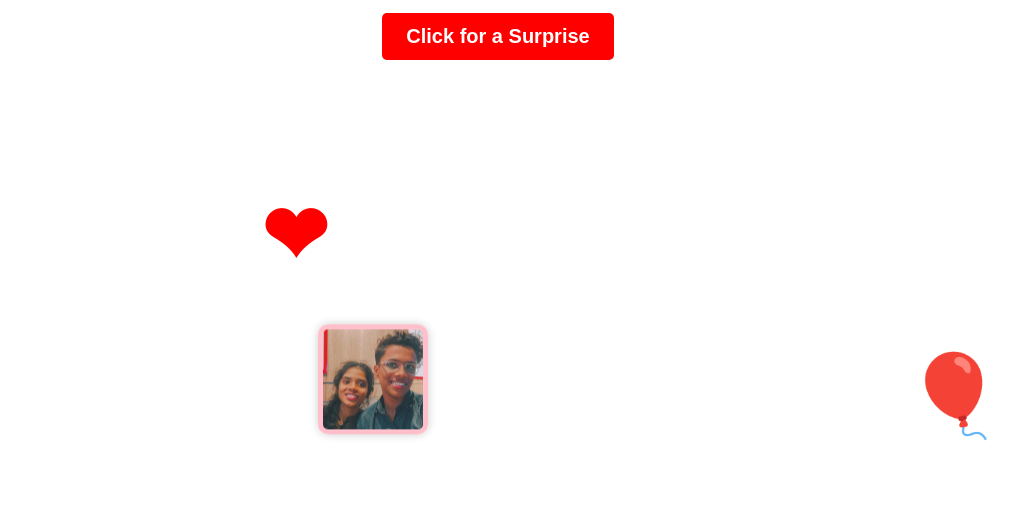
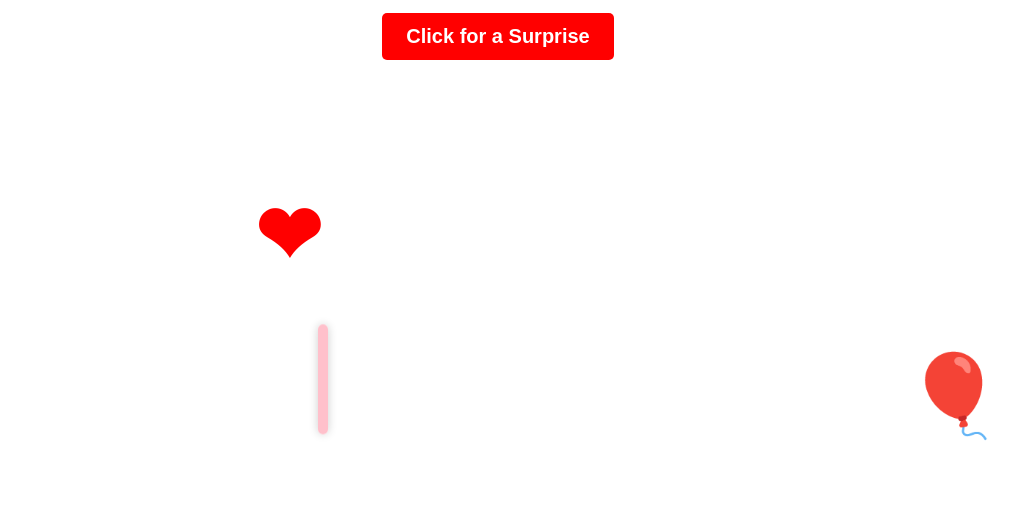
Before and after one commit to coder-adi6/Birthday, a plain HTML site: page index.html in a window 1280 px wide. Shown: the part 427-933 px from the top of the page, without its empty margins (142-1160 px from the left). Drawn offline with Linux system fonts and the light colour scheme.

Commit message:
Update index.html

```diff
--- a/index.html
+++ b/index.html
@@ -51,7 +51,7 @@
         }
         .floating {
             position: absolute;
-            width: 80px;
+            width: auto;
             height: 80px;
             font-size: 80px;
             font-weight: bold;
@@ -69,7 +69,7 @@
 
         .photo {
             position: absolute;
-            width: 100px;
+            width: auto;
             height: 100px;
             border: 5px solid pink;
             border-radius: 10px;
```
